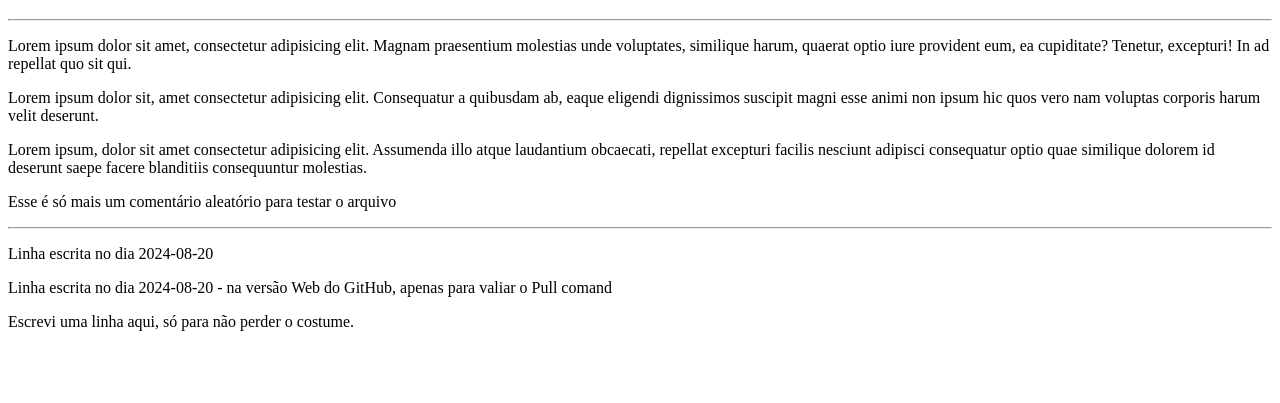
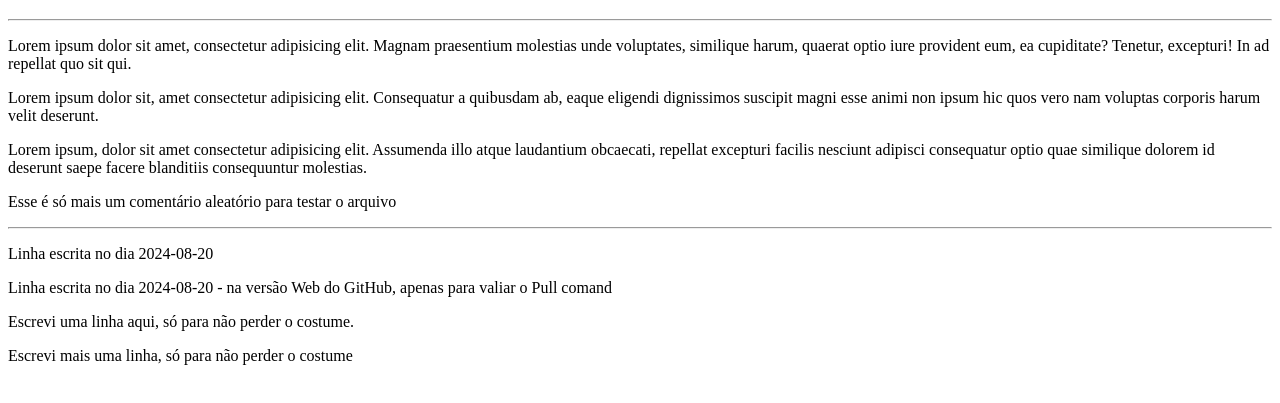
Before and after one commit to NaraynaTeixeiraSilva/Ola-Mundo, a plain HTML site: page site-exemplo/index.html in a window 1280 px wide. Shown: the part 61-464 px from the top of the page. Drawn offline with Linux system fonts and the light colour scheme.

Commit message:
Update index.html
Escrevi mais uma linha para não perder o costume

```diff
--- a/site-exemplo/index.html
+++ b/site-exemplo/index.html
@@ -16,5 +16,6 @@
 <p>Linha escrita no dia 2024-08-20</p>
 <p>Linha escrita no dia 2024-08-20 - na versão Web do GitHub, apenas para valiar o Pull comand</p>
     <p>Escrevi uma linha aqui, só para não perder o costume.</p>
+    <p> Escrevi mais uma linha, só para não perder o costume   </p>
 </body>
 </html>
```
